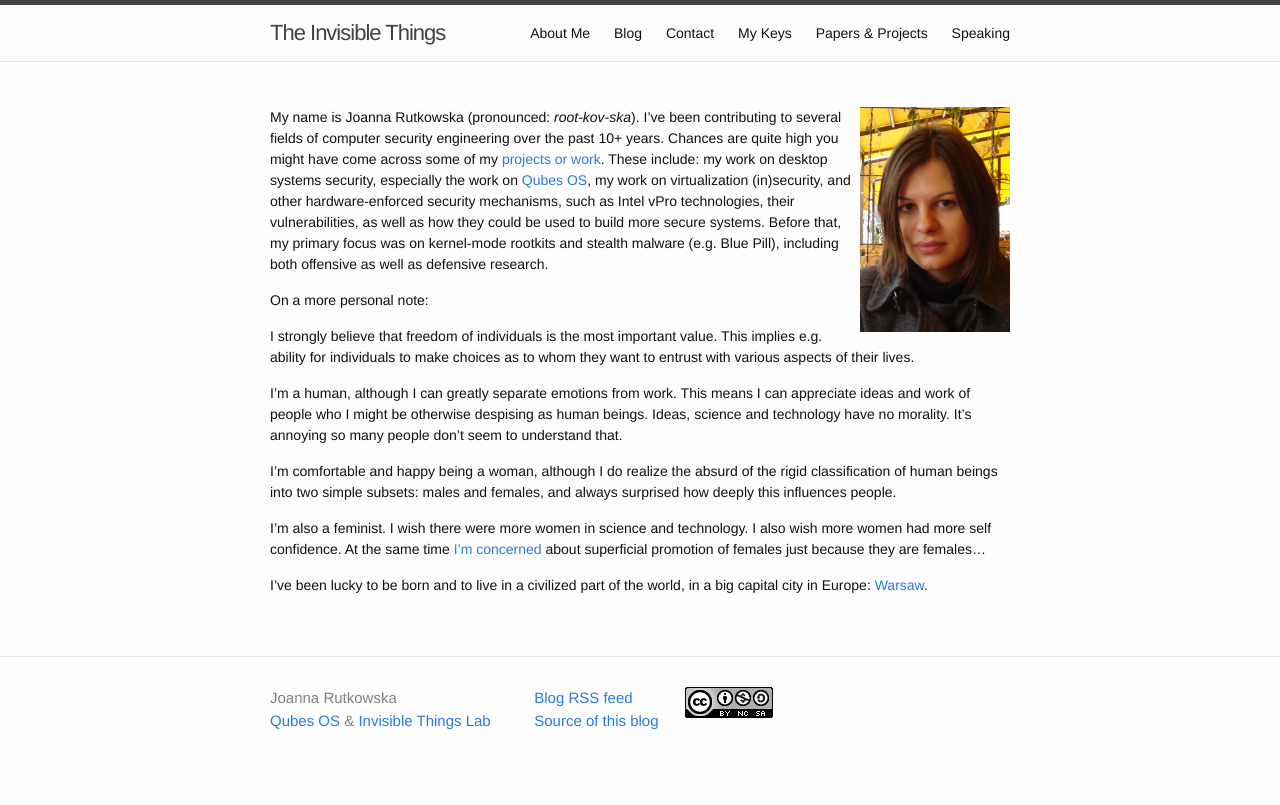
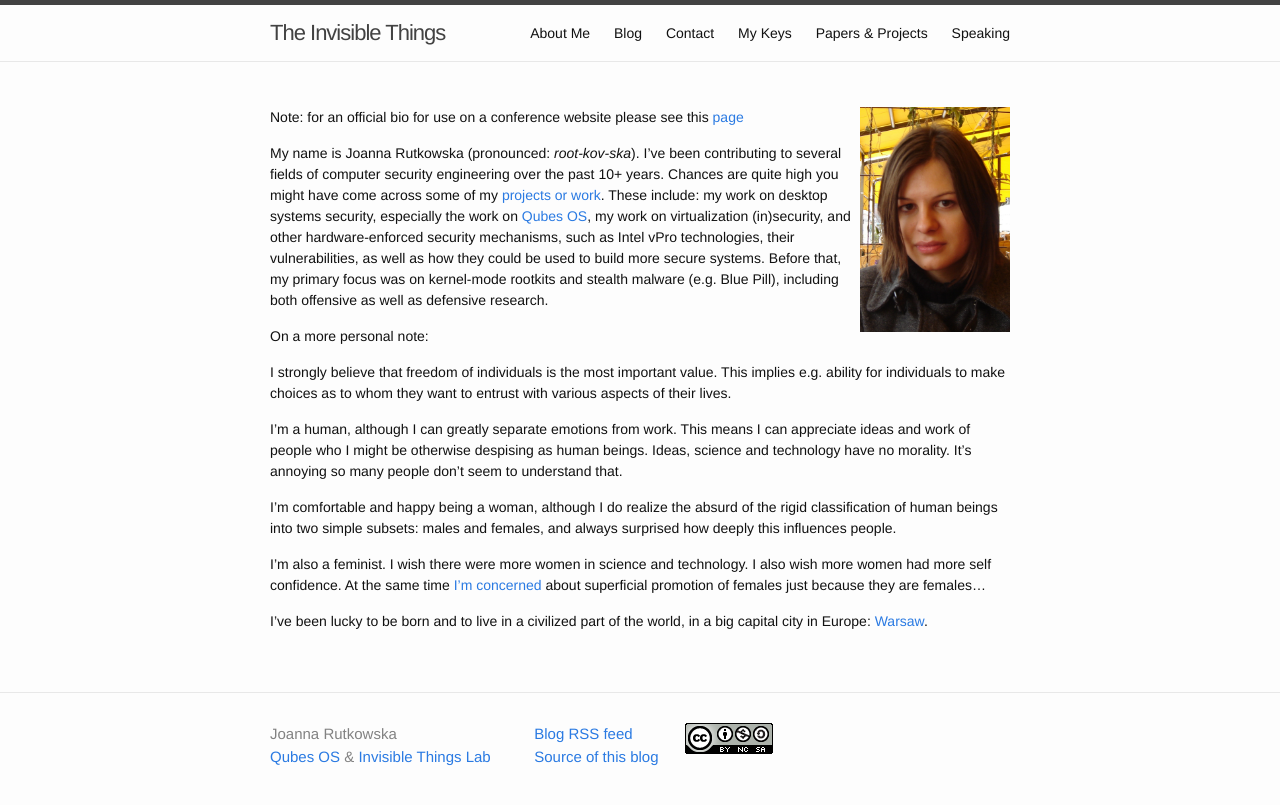
Before and after one commit to rootkovska/rootkovska.github.io, a Jekyll site: the page built from about.md, in a window 1280 px wide. Shown: the top 805 px of the page. Built offline with Jekyll 4.4.1, drawn with Linux system fonts in a browser that asks for light colours; Markdown is read by kramdown in place of the engine named in the settings.

Commit message:
Referr to my speaking page for official bios for conferences

```diff
--- a/about.md
+++ b/about.md
@@ -5,6 +5,9 @@ permalink: /about/
 ---
 
 <img src="/resources/joanna.jpg" style="float:right;width:150px">
+
+Note: for an official bio for use on a conference website please see this
+[page](/speaking/)
 
 My name is Joanna Rutkowska (pronounced: _root-kov-ska_). I've been
 contributing to several fields of computer security engineering over the past
```
